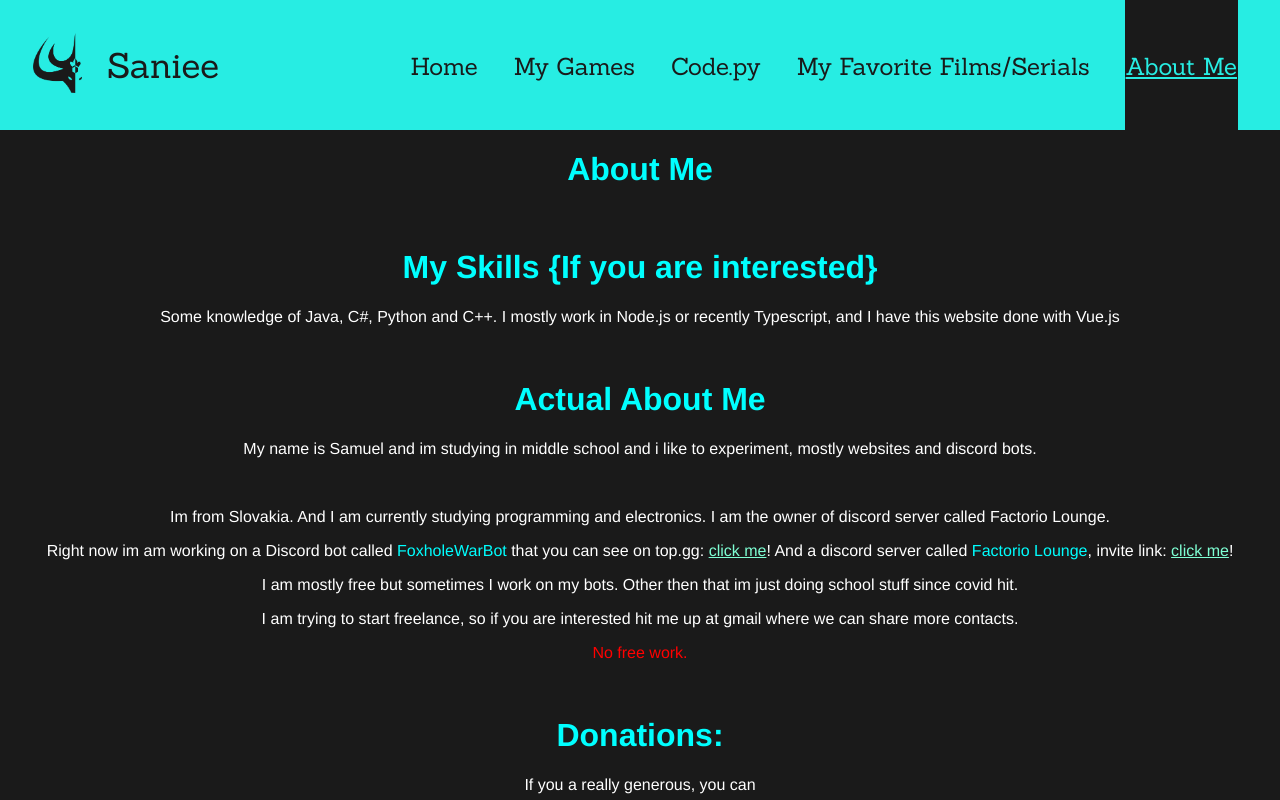
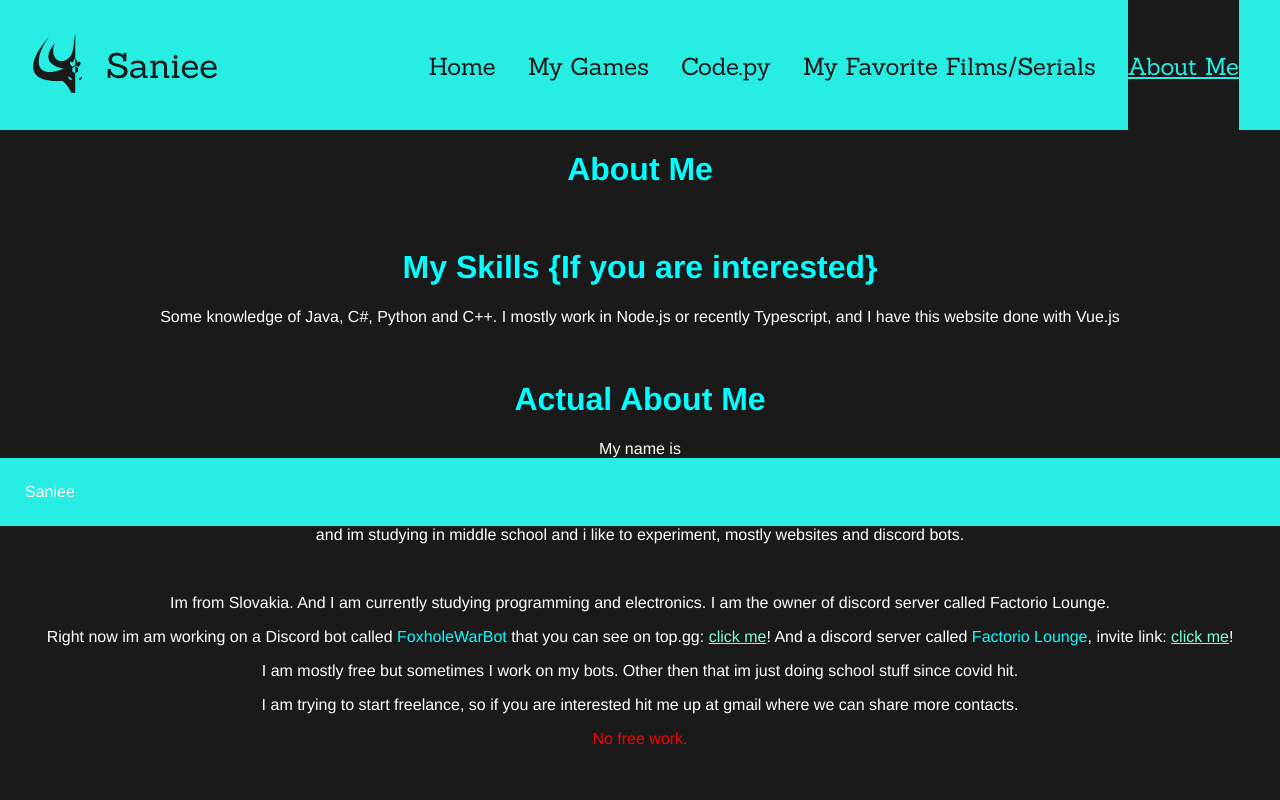
Before and after one commit to Saniee/sanieerfgd, a Vue app: page /#/about in a window 1280 px wide. Shown: the top 800 px of the page. Built offline with nearby package versions, Linux system fonts and the light colour scheme.

Commit message:
typo and merge with dev, minor stuff

```diff
--- a/src/components/partials/NavDesktop.vue
+++ b/src/components/partials/NavDesktop.vue
@@ -40,9 +40,9 @@ ul {
 li a {
   font-family: 'Sanchez', serif;
   font-size: 18pt;
-  vertical-align:middle;
+  vertical-align: middle;
   color: #1A1A1A;
-  padding: 51px 1px;
+  padding: 53px 0px;
   text-decoration: none;
 
   &.router-link-exact-active {
--- a/src/components/partials/NavMobile.vue
+++ b/src/components/partials/NavMobile.vue
@@ -63,9 +63,9 @@ li {
 li a {
   font-family: 'Sanchez', serif;
   font-size: 18pt;
-  vertical-align:middle;
+  vertical-align: middle;
   color: #1A1A1A;
-  padding: 0px 1px;
+  padding: 0px 0px;
   text-decoration: none;
 
   &.router-link-exact-active {
--- a/src/views/About.vue
+++ b/src/views/About.vue
@@ -16,7 +16,7 @@
       <h1>Actual About Me</h1>
 
       <p>
-        My name is Samuel and im studying in middle school and i like to
+        My name is <ul class="dynamic-txts"><li><span>Saniee</span></li></ul> and im studying in middle school and i like to
         experiment, mostly websites and discord bots.
       </p>
       <br />
```
